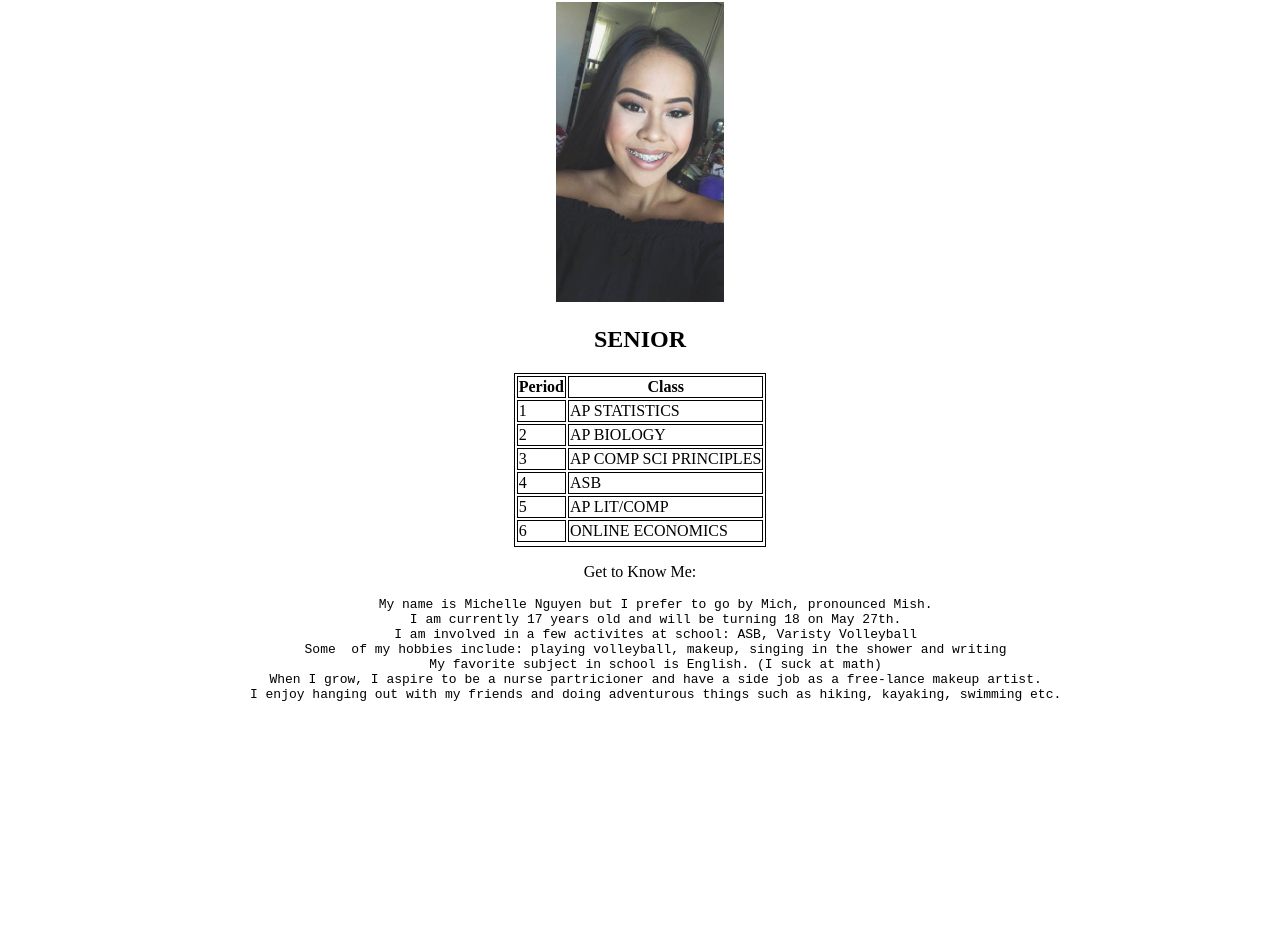
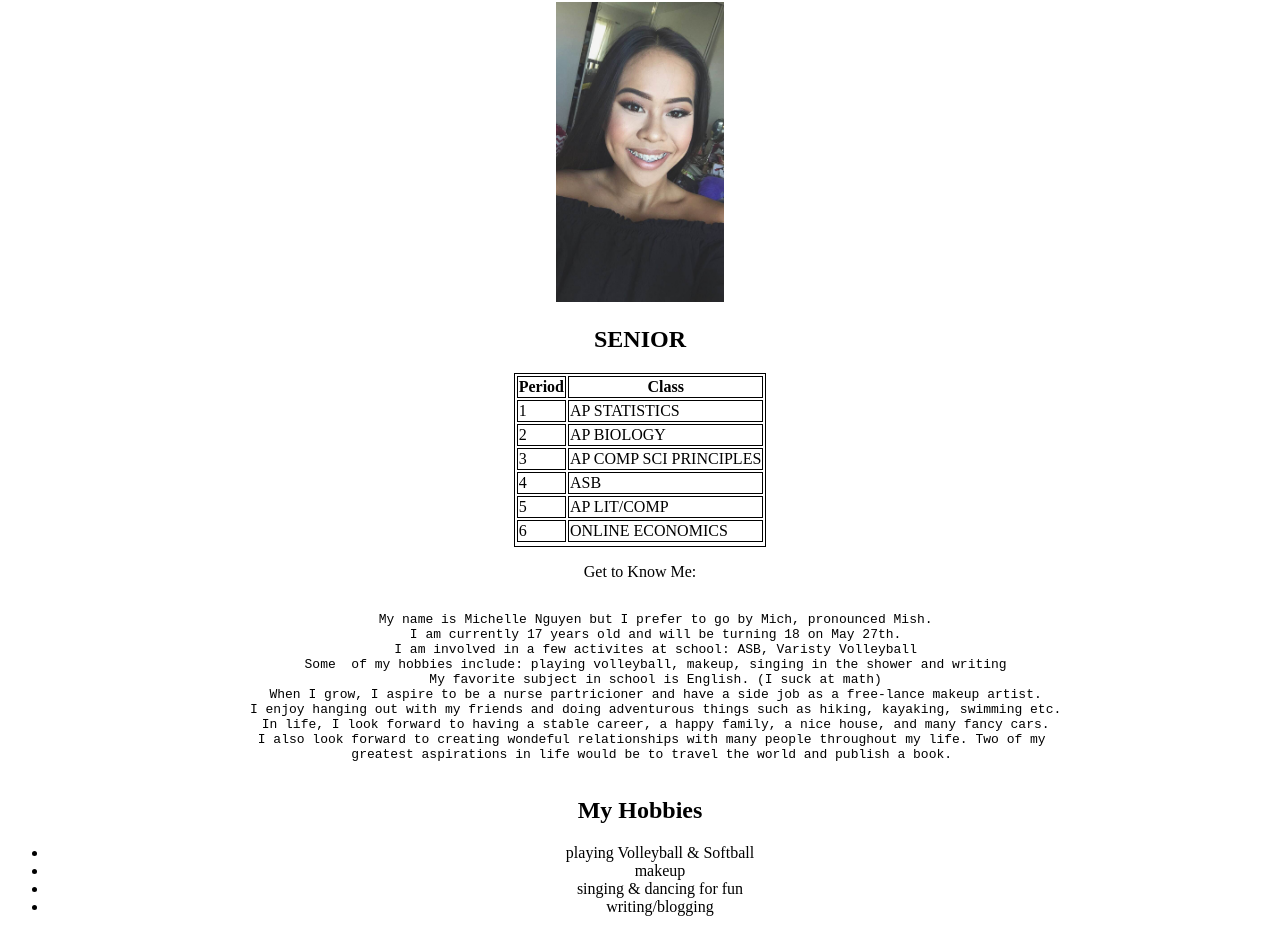
Before and after one commit to 17mnguyen9/michnguyen, a plain HTML site: page my_website/about.html in a window 1280 px wide. Shown: the part 104-1036 px from the top of the page. Before the commit the page ends 834 px from the top, so only its background shows below. Drawn offline with Linux system fonts and the light colour scheme.

Commit message:
Initialize

```diff
--- a/my_website/about.html
+++ b/my_website/about.html
@@ -50,7 +50,24 @@ table, th, td {
     My favorite subject in school is English. (I suck at math)
     When I grow, I aspire to be a nurse partricioner and have a side job as a free-lance makeup artist.
     I enjoy hanging out with my friends and doing adventurous things such as hiking, kayaking, swimming etc.
+    In life, I look forward to having a stable career, a happy family, a nice house, and many fancy cars.
+    I also look forward to creating wondeful relationships with many people throughout my life. Two of my
+    greatest aspirations in life would be to travel the world and publish a book.
     </pre>
     </center>
       </body>
     </html>
+    <!DOCTYPE html>
+<html>
+<body>
+
+<h2>My Hobbies</h2>
+<ul>
+<li>playing Volleyball & Softball</li>
+<li>makeup</li>
+<li>singing & dancing for fun</li>
+<li>writing/blogging</li>
+</ul>
+
+</body>
+</html>
```
